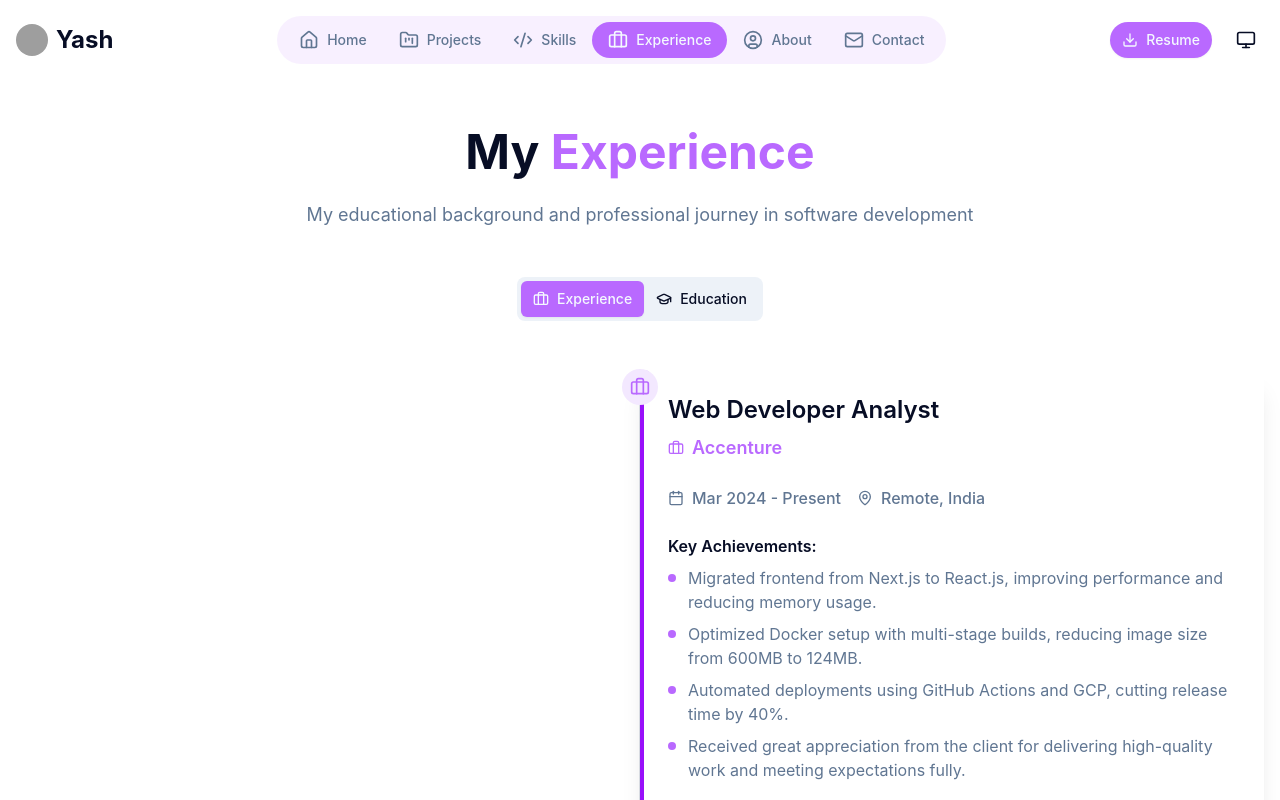
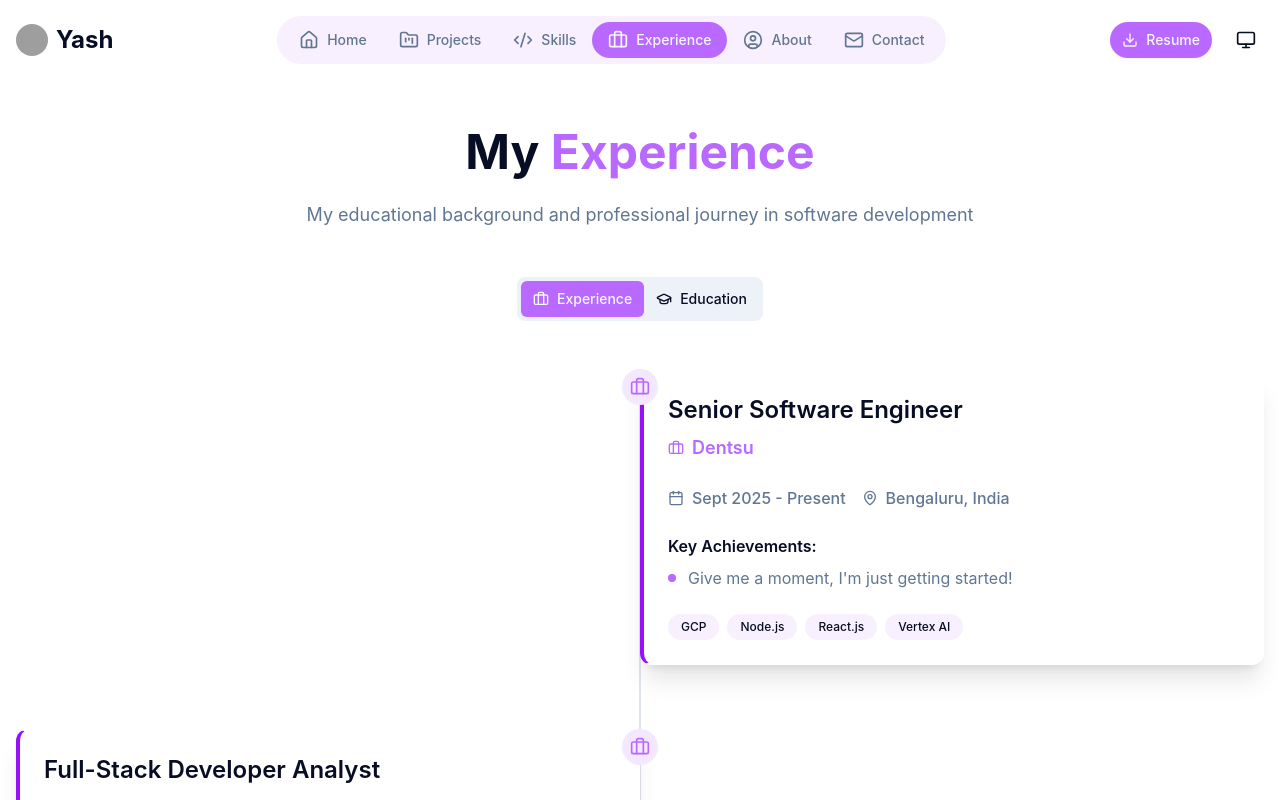
Before and after one commit to YashShrivastava10/portfolio, a Next.js app: page /experience in a window 1280 px wide. Shown: the top 800 px of the page. Built offline with nearby package versions, Linux system fonts and the light colour scheme; grey boxes are pictures that could not be loaded; a web font is replaced by a local one.

Commit message:
Exp update

```diff
--- a/src/constants/experience.ts
+++ b/src/constants/experience.ts
@@ -1,8 +1,24 @@
 export const experiences = [
   {
-    title: "Web Developer Analyst",
+    title: "Senior Software Engineer",
+    company: "Dentsu",
+    period: "Sept 2025 - Present",
+    location: "Bengaluru, India",
+    type: "job",
+    acheivements: [
+      "Give me a moment, I'm just getting started!",
+    ],
+    skills: [
+      "GCP",
+      "Node.js",
+      "React.js",
+      "Vertex AI",
+    ],
+  },
+  {
+    title: "Full-Stack Developer Analyst",
     company: "Accenture",
-    period: "Mar 2024 - Present",
+    period: "Mar 2024 - Sept 2025",
     location: "Remote, India",
     type: "job",
     acheivements: [
@@ -21,7 +37,7 @@ export const experiences = [
     ],
   },
   {
-    title: "Web Developer Associate",
+    title: "Full-Stack Developer Associate",
     company: "Accenture",
     period: "Dec 2021 - Mar 2024",
     location: "Remote, India",
```
Also changed, not shown: 1 other file (tests, documents, lock files or other folders).
